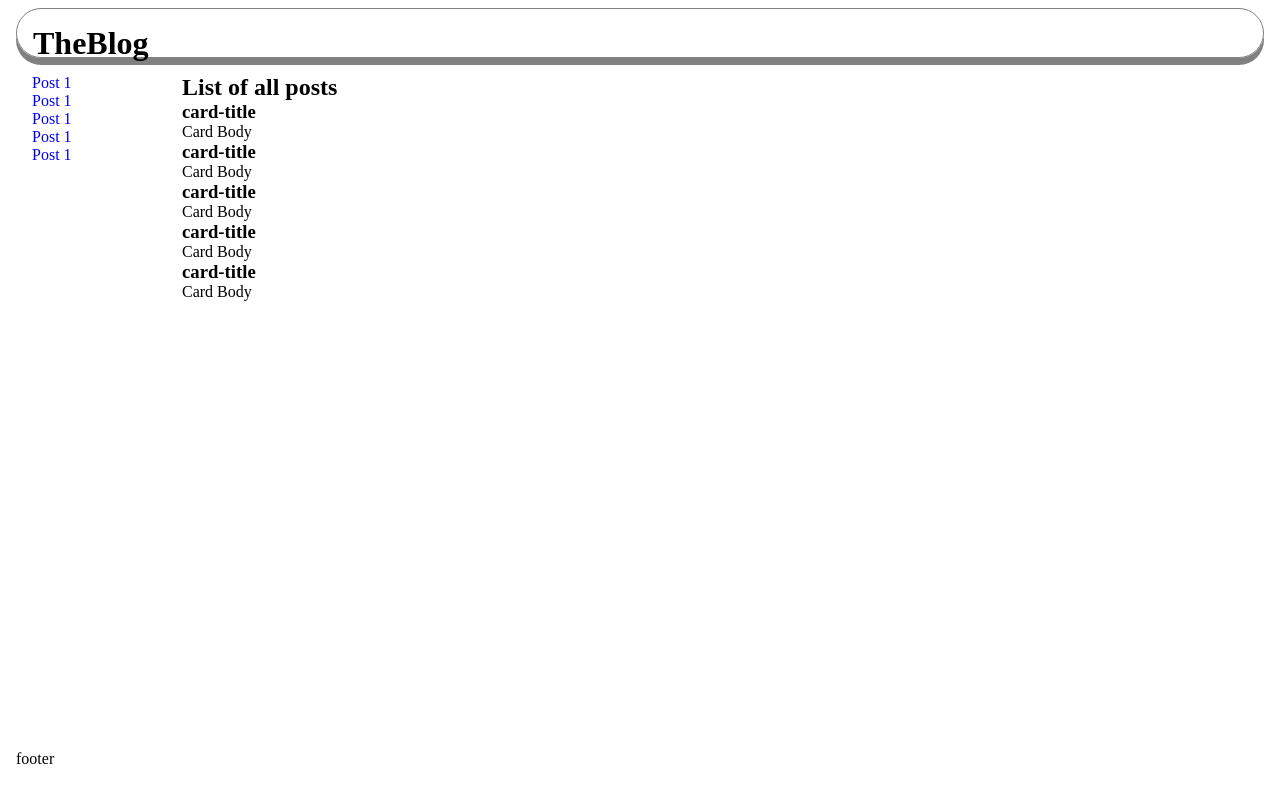
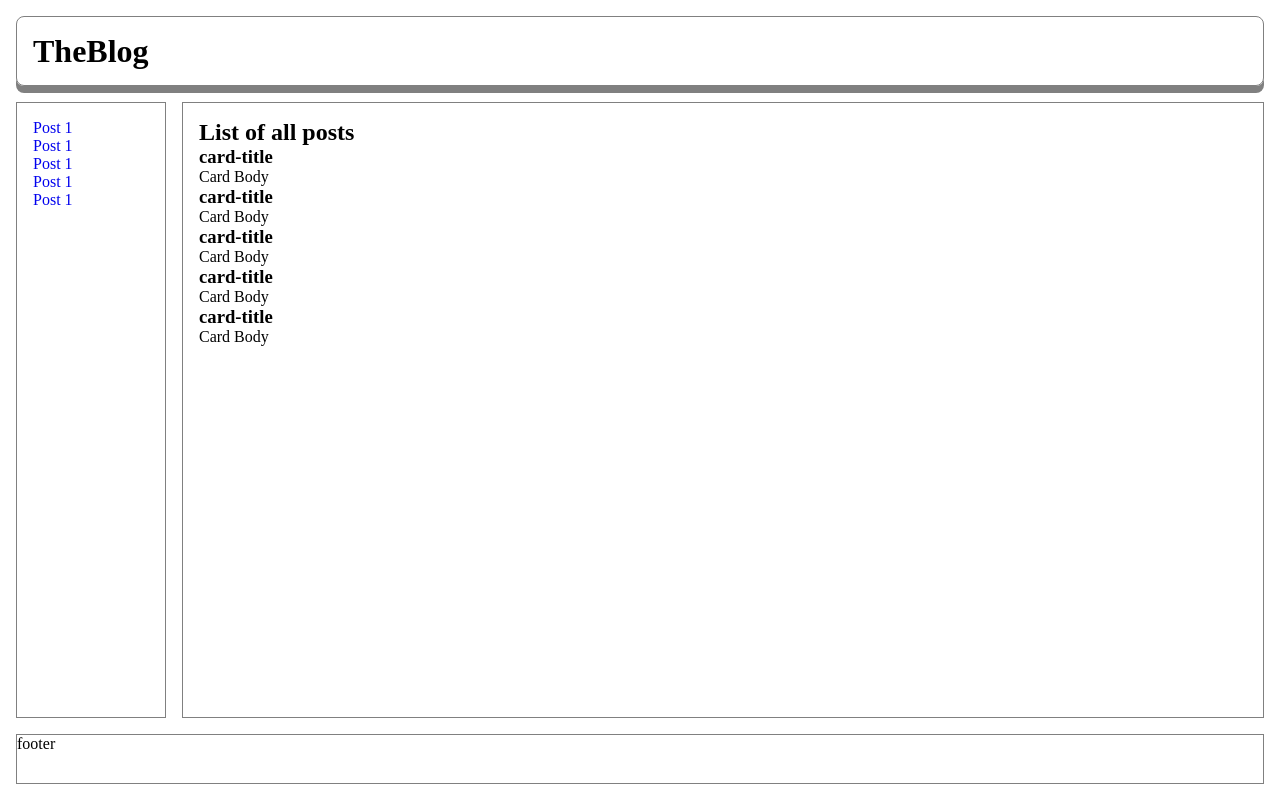
Before and after one commit to ahelmi365/udacity-personal-blog-website, a website: page src/index.html in a window 1280 px wide. Drawn offline with Linux system fonts and the light colour scheme.

Commit message:
fix layout style

```diff
--- a/src/styles.css
+++ b/src/styles.css
@@ -9,11 +9,10 @@ ul {
 body {
   max-width: 1280px;
   margin: 0 auto;
-  padding: 0 1rem;
+  padding: 1rem;
 
   .container {
-    margin-top: 0.5rem;
-    height: calc(100vh - 0.5rem);
+    height: calc(100vh - 2rem);
     display: grid;
     grid-template-areas:
       "header"
@@ -22,19 +21,21 @@ body {
       "footer";
     grid-template-columns: 1fr;
     grid-template-rows: 70px 50px auto 50px;
+
+    grid-row-gap: 1rem;
+    grid-column-gap: 1rem;
+
     .header {
       grid-area: header;
-    }
-
-    .header {
       border: 1px solid gray;
-      border-radius: 05rem;
+      border-radius: 0.5rem;
       padding: 1rem;
       box-shadow: 0px 7px 0 0 gray;
     }
     .left-side-bar {
-      /* padding: 1rem; */
       grid-area: left-side-bar;
+      padding: 1rem;
+      border: 1px solid gray;
       nav {
         ul {
           display: flex;
@@ -51,10 +52,12 @@ body {
     }
     .main-content {
       grid-area: main;
+      border: 1px solid gray;
       padding: 1rem;
     }
     .footer {
       grid-area: footer;
+      border: 1px solid gray;
     }
   }
 }
@@ -67,7 +70,7 @@ body {
         "left-side-bar main"
         "footer footer";
       grid-template-columns: 150px auto;
-      grid-template-rows: 50px auto 50px;
+      grid-template-rows: 70px auto 50px;
       .left-side-bar {
         padding: 1rem;
         nav {
```
